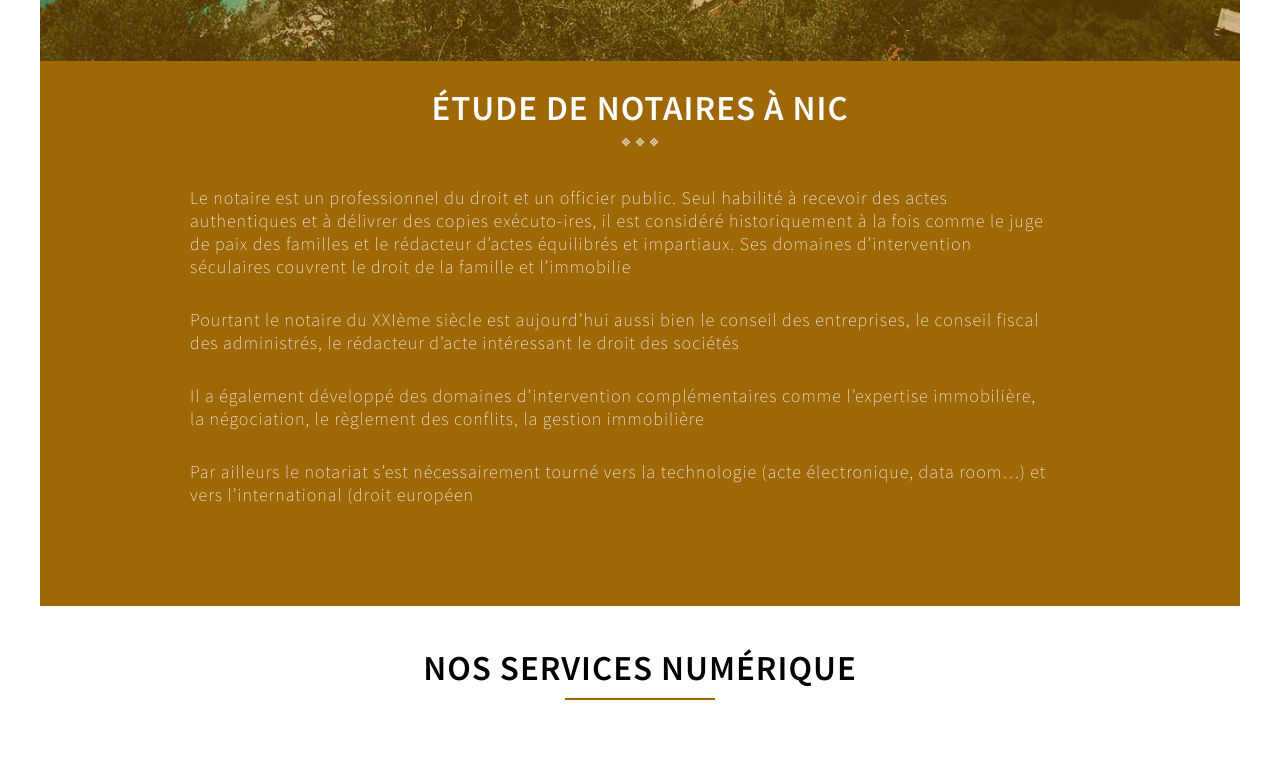
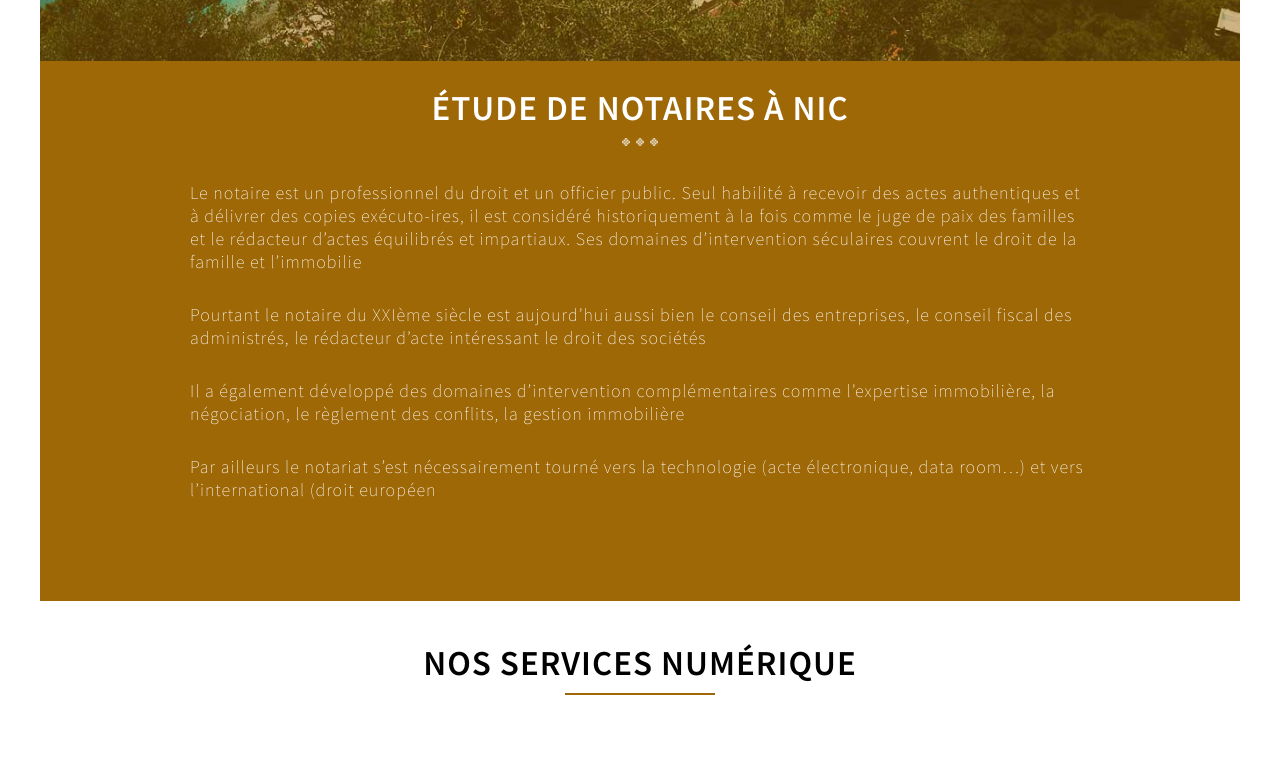
Before and after one commit to zaidmd25/aline, a plain HTML site: page index.html in a window 1280 px wide. Shown: the part 647-1409 px from the top of the page. Drawn offline with Linux system fonts and the light colour scheme.

Commit message:
commitlast

```diff
--- a/css/style.css
+++ b/css/style.css
@@ -39,7 +39,7 @@
 		color: #fff;
 	}
 	.paragraph_section1{
-		margin-right: 4%;
+		/*margin-right: 4%;*/
 		padding-bottom: 30px;
 		text-decoration: none;
 		color: #fff;
@@ -88,7 +88,7 @@
 	}
 	.description{
 		box-sizing: border-box;
-		padding-top: 40px;
+		padding-top: 35px;
    		padding-bottom: 30px;
 		letter-spacing: 1px;
 		font-size: 18px;
```
